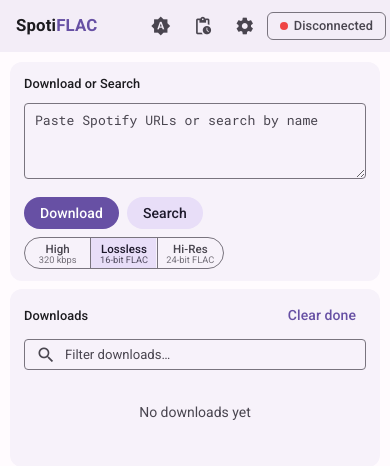
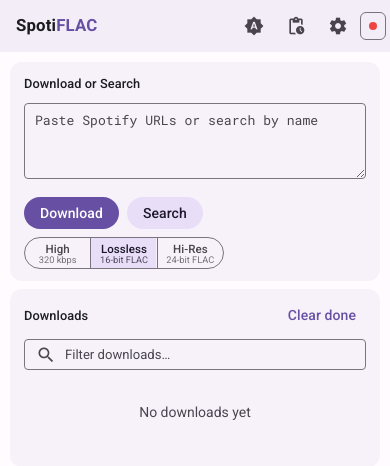
Before and after one commit to BlazeCodeDev/spotiflac-docker-vpn, a Flask app: page / in a window 390 px wide. Shown: the top 466 px of the page. Run offline with Flask 3, Linux system fonts and the light colour scheme; data that the repository does not hold is empty.

Commit message:
Improve mobile responsiveness

```diff
--- a/templates/index.html
+++ b/templates/index.html
@@ -524,6 +524,13 @@
   .job-handle    { display: none; }
   .job-time      { display: none; }
   .quality-badge { display: none; }
+}
+
+@media (max-width: 480px) {
+  #vpn-label          { display: none; }
+  #update-chip-label  { display: none; }
+  #vpn-badge          { padding: 0 8px; gap: 0; }
+  #update-chip        { padding: 0 8px; gap: 0; }
 }
 
 /* ─── M3 Dialog ───────────────────────────────────────────────────── */
```
